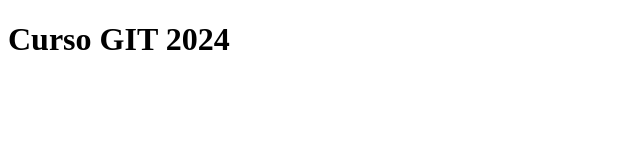
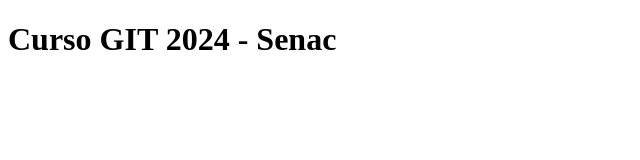
Before and after one commit to ChapowDX/pov, a plain HTML site: page index.html in a window 1280 px wide. Shown: the whole page, without its empty margins (0-640 px from the left). Drawn offline with Linux system fonts and the light colour scheme.

Commit message:
Alteração H1

```diff
--- a/index.html
+++ b/index.html
@@ -7,6 +7,6 @@
     <title>Mini curso git</title>
 </head>
 <body>
-    <h1>Curso GIT 2024</h1>
+    <h1>Curso GIT 2024 - Senac</h1>
 </body>
 </html>
```
